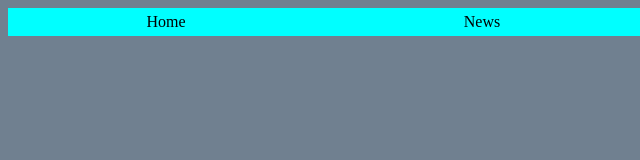
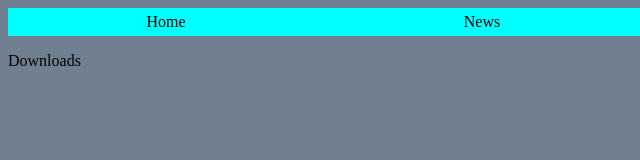
Before and after one commit to xjeggu/TechInovations, a plain HTML site: page html/downloads.html in a window 1280 px wide. Shown: the full height of the page, 0-640 px from the left. Drawn offline with Linux system fonts and the light colour scheme.

Commit message:
Initial commit

```diff
--- a/html/downloads.html
+++ b/html/downloads.html
@@ -23,6 +23,8 @@
 </nav>
 
 
+<p>Downloads</p>
+
 
 
 </body>
```
